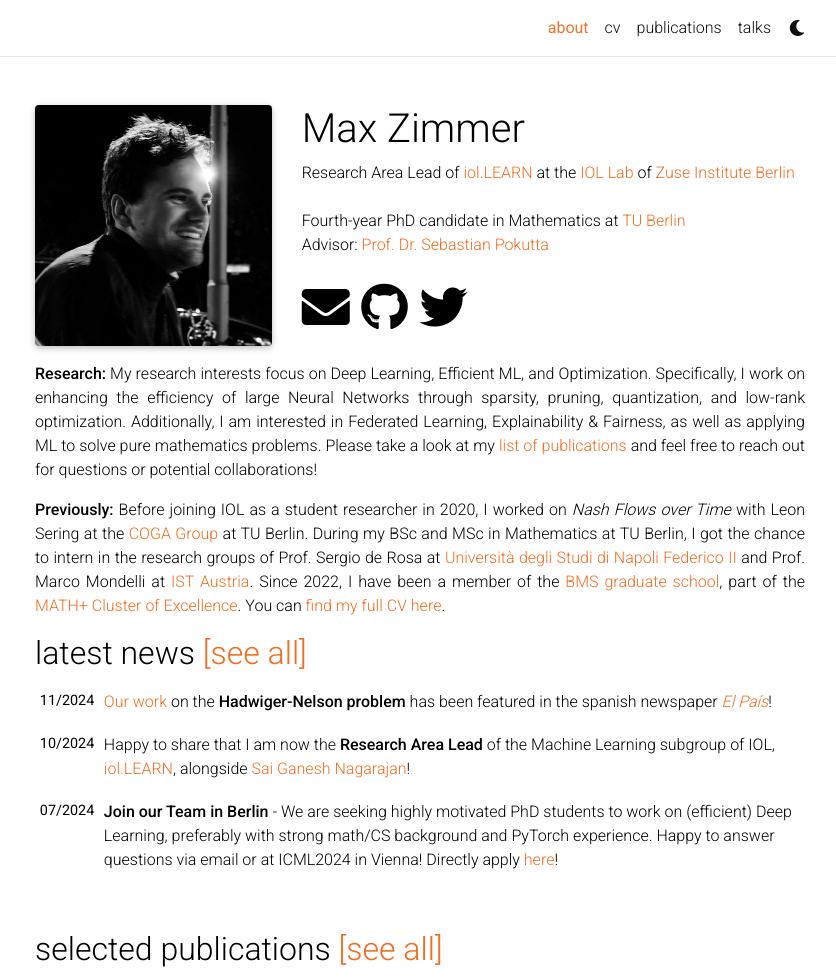
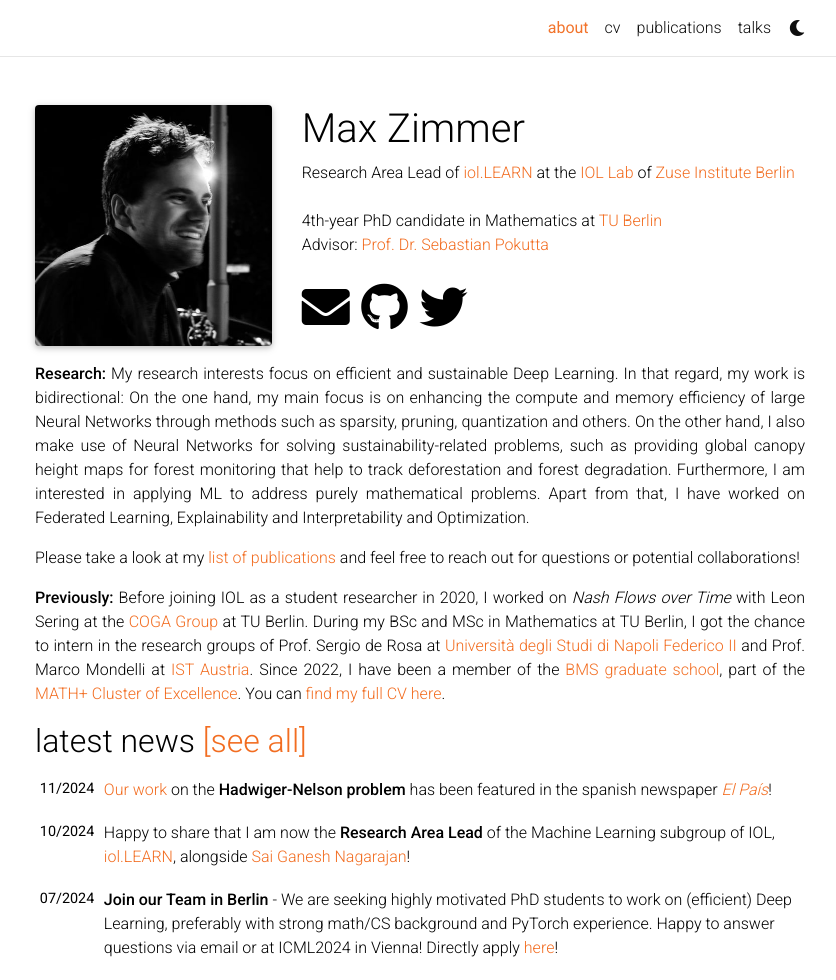
Before and after one commit to zimmer-m/zimmer-m.github.io, a Jekyll site: the page built from _pages/about.md, in a window 1280 px wide and 1242 px high, cut to the strip 0-980 px from the top of the window. Shown: the whole strip, without its empty margins (220-1056 px from the left). Built offline with Jekyll 4.4.1, drawn with Linux system fonts in a browser that asks for light colours; full-size pictures stand in for the smaller copies a plugin makes; comment, search, counter and statistics services are not loaded; a style sheet for code colours, icons or effects is not loaded.

Commit message:
about saved

```diff
--- a/_pages/about.md
+++ b/_pages/about.md
@@ -4,7 +4,7 @@ title: about
 permalink: /
 subtitle: |+
   Research Area Lead of <a href="https://iol.zib.de/research/iol-learn.html">iol.LEARN</a> at the <a href="https://iol.zib.de/">IOL Lab</a> of <a href="https://www.zib.de/">Zuse Institute Berlin</a><br><br>
-  Fourth-year PhD candidate in Mathematics at <a href="https://www.tu.berlin/en/math">TU Berlin</a><br>
+  4th-year PhD candidate in Mathematics at <a href="https://www.tu.berlin/en/math">TU Berlin</a><br>
   Advisor: <a href="http://www.pokutta.com/">Prof. Dr. Sebastian Pokutta</a>
 
 
@@ -18,6 +18,8 @@ news: true  # includes a list of news items
 selected_papers: true # includes a list of papers marked as "selected={true}"
 social: true  # includes social icons at the bottom of the page
 ---
-**Research:** My research interests focus on Deep Learning, Efficient ML, and Optimization. Specifically, I work on enhancing the efficiency of large Neural Networks through sparsity, pruning, quantization, and low-rank optimization. Additionally, I am interested in Federated Learning, Explainability & Fairness, as well as applying ML to solve pure mathematics problems. Please take a look at my [list of publications](/publications) and feel free to reach out for questions or potential collaborations!
+**Research:** My research interests focus on efficient and sustainable Deep Learning. In that regard, my work is bidirectional: On the one hand, my main focus is on enhancing the compute and memory efficiency of large Neural Networks through methods such as sparsity, pruning, quantization and others. On the other hand, I also make use of Neural Networks for solving sustainability-related problems, such as providing global canopy height maps for forest monitoring that help to track deforestation and forest degradation. Furthermore, I am interested in applying ML to address purely mathematical problems. Apart from that, I have worked on Federated Learning, Explainability and Interpretability and Optimization.
+
+Please take a look at my [list of publications](/publications) and feel free to reach out for questions or potential collaborations!
 
 **Previously:** Before joining IOL as a student researcher in 2020, I worked on *Nash Flows over Time* with Leon Sering at the [COGA Group](https://www3.math.tu-berlin.de/coga/) at TU Berlin. During my BSc and MSc in Mathematics at TU Berlin, I got the chance to intern in the research groups of Prof. Sergio de Rosa at [Università degli Studi di Napoli Federico II](https://www.pastalab.unina.it/) and Prof. Marco Mondelli at [IST Austria](https://ist.ac.at/en/research/mondelli-group/). Since 2022, I have been a member of the [BMS graduate school](https://www.math-berlin.de), part of the [MATH+ Cluster of Excellence](https://mathplus.de/). You can [find my full CV here](/cv).
```
